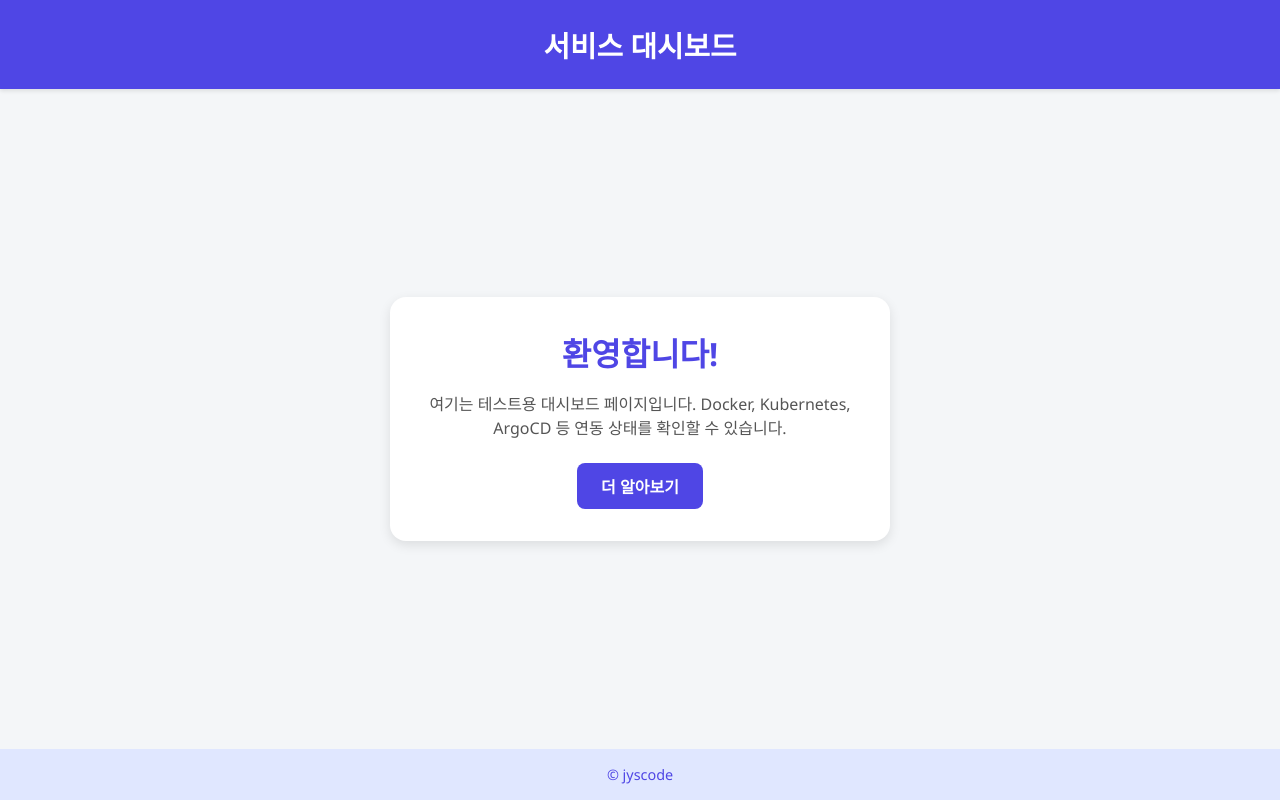
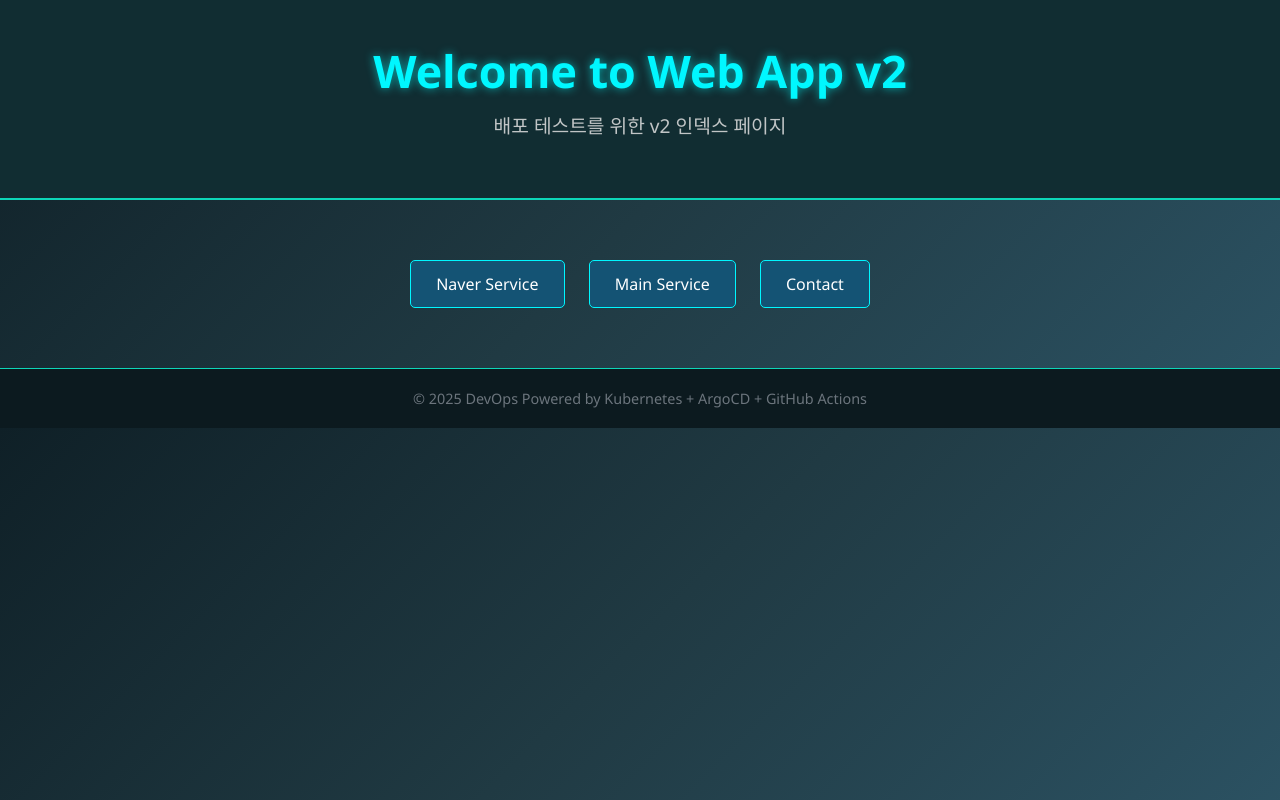
Before and after one commit to jyscode/ncp-argocd-code-repo, a plain HTML site: page web/index.html in a window 1280 px wide. Drawn offline with Linux system fonts and the light colour scheme.

Commit message:
index v2

```diff
--- a/web/index.html
+++ b/web/index.html
@@ -1,102 +1,84 @@
 <!DOCTYPE html>
-<html lang="ko">
+<html lang="en">
 <head>
   <meta charset="UTF-8">
-  <meta name="viewport" content="width=device-width, initial-scale=1.0">
-  <title>서비스 대시보드</title>
+  <title>Welcome Page v2</title>
   <style>
-    /* Reset */
-    * { margin: 0; padding: 0; box-sizing: border-box; font-family: 'Segoe UI', Tahoma, Geneva, Verdana, sans-serif; }
-
     body {
-      background: #f4f6f8;
-      color: #333;
-      display: flex;
-      flex-direction: column;
-      min-height: 100vh;
+      font-family: 'Segoe UI', Tahoma, Geneva, Verdana, sans-serif;
+      margin: 0;
+      padding: 0;
+      background: linear-gradient(135deg, #0f2027, #203a43, #2c5364);
+      color: #e0e0e0;
+      text-align: center;
     }
 
     header {
-      background: #4f46e5;
-      color: white;
-      padding: 1.5rem 2rem;
-      text-align: center;
-      font-size: 1.8rem;
-      font-weight: bold;
-      box-shadow: 0 2px 4px rgba(0,0,0,0.1);
+      padding: 40px 0;
+      background: #112d32;
+      border-bottom: 2px solid #0dd6b8;
     }
 
-    main {
-      flex: 1;
-      display: flex;
-      justify-content: center;
-      align-items: center;
-      padding: 2rem;
+    header h1 {
+      margin: 0;
+      font-size: 2.8rem;
+      color: #00f7ff;
+      text-shadow: 0 0 10px rgba(0,255,255,0.6);
     }
 
-    .card {
-      background: white;
-      padding: 2rem;
-      border-radius: 1rem;
-      box-shadow: 0 4px 12px rgba(0,0,0,0.1);
-      max-width: 500px;
-      width: 100%;
-      text-align: center;
-      transition: transform 0.3s ease, box-shadow 0.3s ease;
+    header p {
+      margin-top: 10px;
+      font-size: 1.2rem;
+      opacity: 0.85;
     }
 
-    .card:hover {
-      transform: translateY(-5px);
-      box-shadow: 0 8px 20px rgba(0,0,0,0.15);
-    }
-
-    h1 {
-      font-size: 2rem;
-      margin-bottom: 1rem;
-      color: #4f46e5;
-    }
-
-    p {
-      font-size: 1rem;
-      margin-bottom: 1.5rem;
-      color: #555;
+    .container {
+      margin-top: 50px;
     }
 
     .btn {
       display: inline-block;
-      padding: 0.7rem 1.5rem;
-      background: #4f46e5;
+      margin: 10px;
+      padding: 12px 25px;
+      border-radius: 5px;
       color: white;
-      border-radius: 0.5rem;
       text-decoration: none;
-      font-weight: 600;
-      transition: background 0.3s ease;
+      background: #145374;
+      border: 1px solid #00f7ff;
+      transition: all 0.3s ease;
     }
 
     .btn:hover {
-      background: #3730a3;
+      background: #00f7ff;
+      color: #112d32;
     }
 
     footer {
-      background: #e0e7ff;
-      text-align: center;
-      padding: 1rem;
+      margin-top: 50px;
+      padding: 20px 0;
+      background: #0c1a1f;
       font-size: 0.9rem;
-      color: #4f46e5;
+      color: #6c757d;
+      border-top: 1px solid #0dd6b8;
     }
   </style>
 </head>
 <body>
-  <header>서비스 대시보드</header>
 
-  <main>
-    <div class="card">
-      <h1>환영합니다!</h1>
-      <p>여기는 테스트용 대시보드 페이지입니다. Docker, Kubernetes, ArgoCD 등 연동 상태를 확인할 수 있습니다.</p>
-      <a href="#" class="btn">더 알아보기</a>
-    </div>
-  </main>
+<header>
+  <h1>Welcome to Web App v2</h1>
+  <p>배포 테스트를 위한 v2 인덱스 페이지</p>
+</header>
 
-  <footer>© jyscode</footer>
+<div class="container">
+  <a href="/naver" class="btn">Naver Service</a>
+  <a href="/" class="btn">Main Service</a>
+  <a href="#" class="btn">Contact</a>
+</div>
+
+<footer>
+  &copy; 2025 DevOps Powered by Kubernetes + ArgoCD + GitHub Actions
+</footer>
+
 </body>
 </html>
```
Also changed, not shown: web/index-v1.html (added, +102 -0 lines).
